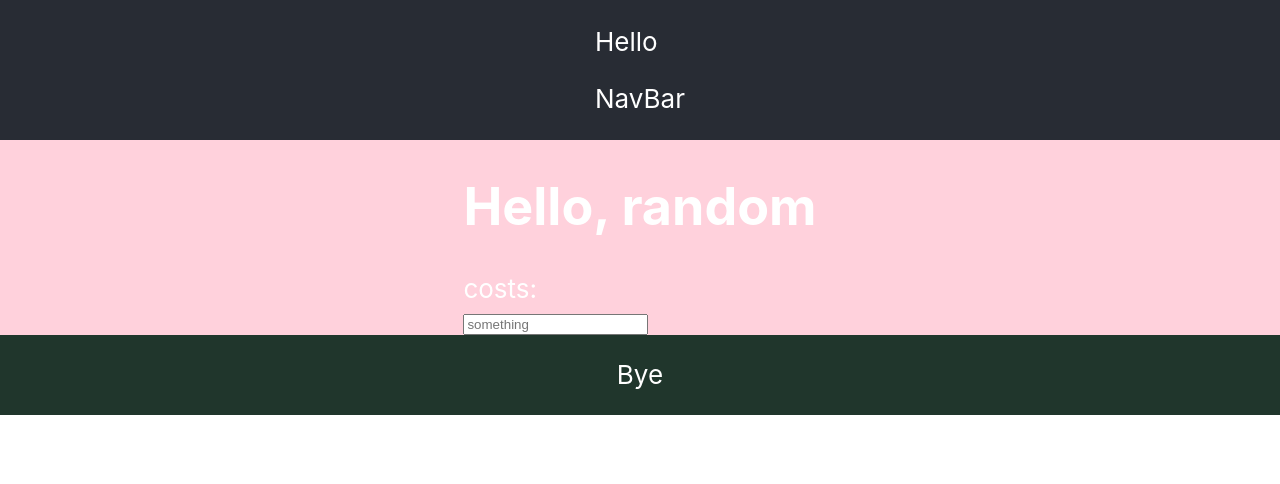
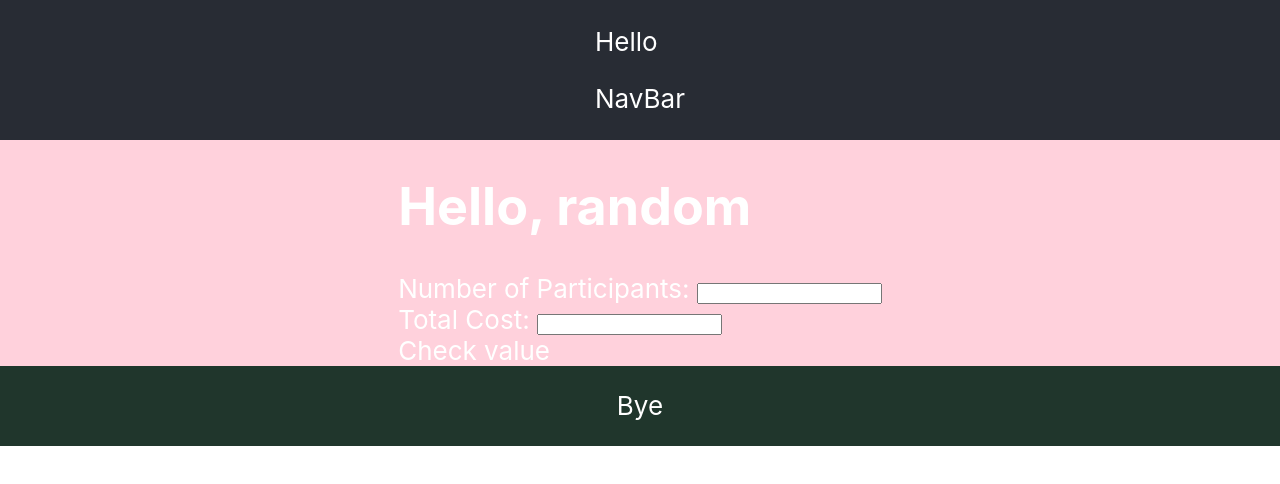
Before and after one commit to niiiiiiiiiiix/portfolio, a React (Create React App) app: page /splitmybill in a window 1280 px wide. Shown: the top 484 px of the page. Built offline with nearby package versions, Linux system fonts and the light colour scheme.

Commit message:
Create basic calculator functionality

```diff
--- /dev/null
+++ b/src/StaticValues/properties.js
@@ -0,0 +1,7 @@
+export const properties = {
+  onlyNumberRegex: new RegExp("^(0|[1-9][0-9]*)$"),
+  participantCount: "participantCount",
+  totalCost: "totalCost",
+  numOfParticipants: "Number of Participants: ",
+  totalCost2: "Total Cost: ",
+};
--- a/src/components/Features/SplitMyBill/GetValue.tsx
+++ b/src/components/Features/SplitMyBill/GetValue.tsx
@@ -1,37 +1,31 @@
 import React, { ChangeEvent, useState } from "react";
 
 interface Value {
-  stringValue: string;
+  label: string;
+  count?: number;
 }
 
-export default function GetValue({ stringValue }: Value) {
-  const [ value , setValue] = useState<number>();
+export default function InputValue({ label, count }: Value) {
+  const onlyNumberRegex = new RegExp("^[0-9]*$");
+  const [ value , setValue] = useState<number>(0);
   const handleInputChange = (event: ChangeEvent<HTMLInputElement>) => {
     const input = event.target.value;
-    if(typeof input == "number") {
-      setValue(input);
-      console.log(input);
-    }
-    else {
-      console.log("not a number");
+    if(onlyNumberRegex.test(input) === true) {
+      setValue(parseFloat(input));
     }
   }
 
   return (
     <div className="set-number">
       <div>
-        <label>
-          costs:
-          <br/>
-        </label>
-        <input
-        type="text"
-        placeholder={stringValue}
-        value={value}
-        onChange={handleInputChange}
-        required
-        />
+        {label}
       </div>
+      <input
+      type="text"
+      value={value || ""}
+      onChange={handleInputChange}
+      required
+      />
     </div>
   );
 };
--- a/src/components/Features/SplitMyBill/SplitMyBill.tsx
+++ b/src/components/Features/SplitMyBill/SplitMyBill.tsx
@@ -1,11 +1,60 @@
-import React, { ChangeEvent, useState } from "react";
-import GetValue from "./GetValue";
+import React, { ChangeEvent, useEffect, useState } from "react";
+import InputValue from "./GetValue";
 import Greet from "./SimpleGreeter";
+import { properties } from "../../../StaticValues/properties";
+
 const SplitMyBill = () => {
+  const [ participantCount, setParticipantCount ] = useState<string>("");
+  const [ totalCost, setTotalCost ] = useState<string>("");
+  const handleInputChange = (event: ChangeEvent<HTMLInputElement>, type: string) => {
+    const input = event.target.value;
+    if (type == properties.participantCount) {
+      setParticipantCount(input)
+    }
+    else if (type == properties.totalCost) {
+      setTotalCost(input)
+    }
+  }
+
+  const calculate = () => {
+    const finalCost: number = parseFloat(totalCost)
+    const finalCount: number = parseFloat(participantCount)
+    const costPerPax: number = finalCost / finalCount
+    if (finalCount == 0) {
+      return <div>Check value</div>
+    }
+    if (!isNaN(costPerPax)) {
+      return <div>{costPerPax}</div>
+    } else {
+      return <div>Check value</div>
+    }
+  }
+
   return (
-    <div className="SplitMyBill">
+    <div className="split-bill">
       <Greet name="random"/>
-      <GetValue stringValue="something"/>
+      {/* <GetValue stringValue="something"/> */}
+      <div className="count-participants">
+        {properties.numOfParticipants}
+          <input
+          type="text"
+          value={participantCount}
+          onChange={(e) => handleInputChange(e, properties.participantCount)}
+          required
+          />
+      </div>
+      <div className="total-costs">
+        {properties.totalCost2}
+          <input
+          type="text"
+          value={totalCost}
+          onChange={(e) => handleInputChange(e, properties.totalCost)}
+          required
+          />
+      </div>
+      <div>
+        {(calculate())}
+      </div>
     </div>
   );
 };
```
